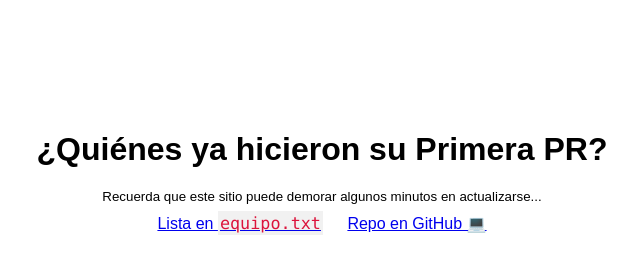
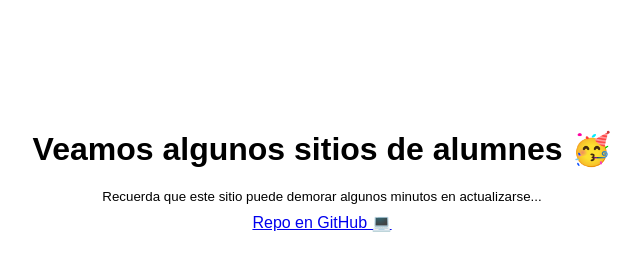
Before and after one commit to IIC2113/code-review, a plain HTML site: page index.html in a window 1280 px wide. Shown: the whole page, without its empty margins (318-959 px from the left). Drawn offline with Linux system fonts and the light colour scheme.

Commit message:
Initial commit

```diff
--- a/index.html
+++ b/index.html
@@ -1,6 +1,6 @@
 <html>
   <head>
-  	<!-- Code heavily inspired from: https://github.com/muan/hello-world -->
+  	<!-- Code heavily inspired from: https://github.com/iic2233/Primera-PR -->
     <title>IIC2113 | Ayudantía Git Flow + Code Review</title>
 
     <style>
@@ -37,16 +37,16 @@
       margin: 10px;
     }
     </style>
+    <meta charset="UTF-8">
   </head>
 
   <body>
-    <h1>¿Quiénes ya hicieron su Primera PR?</h1>
+    <h1>Veamos algunos sitios de alumnes 🥳</h1>
 
     <small>Recuerda que este sitio puede demorar algunos minutos en actualizarse...</small>
 
     <ul>
-      <li><a href="equipo.txt">Lista en <code>equipo.txt</code></a></li>
-      <li><a href="https://github.com/IIC2233/Primera-PR/">Repo en GitHub 💻</a></li>
+      <li><a href="https://github.com/IIC2113/code-review">Repo en GitHub 💻</a></li>
     </ul>
 
     <script type="text/javascript">
```
